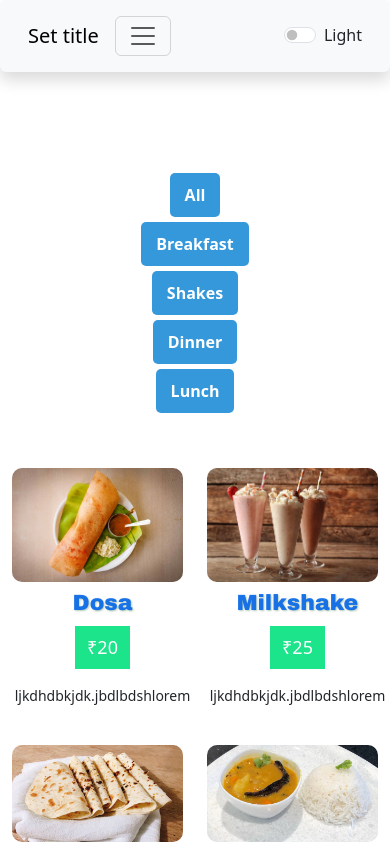
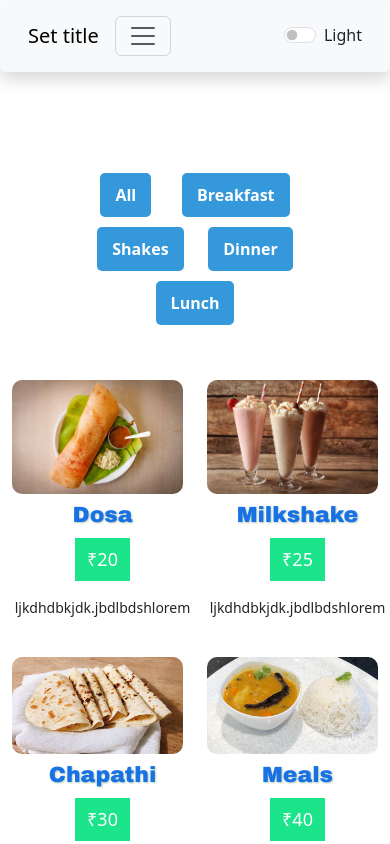
Before and after one commit to pratham-ak2004/restaurant-menu, a React (Vite) app in the folder restaurant/: page / in a window 390 px wide. Shown: the top 844 px of the page. Built offline with nearby package versions, Linux system fonts and the light colour scheme.

Commit message:
implemented responsiveness of filter buttons

```diff
--- a/restaurant/src/components/layout/components/Categories.jsx
+++ b/restaurant/src/components/layout/components/Categories.jsx
@@ -1,22 +1,33 @@
-import React from 'react'
+import React from "react";
 
-const Categories = ({filterItems,categories}) => {
+const Categories = ({ filterItems, categories }) => {
   return (
-    <div className='container'>
-      <div className='row'>
-        <div className='col-8 mx-auto'>
-          <div className='category-tabs'>{
-            categories.map((category,index)=>{
-             return(
-              <button className='filterItems' onClick={()=> filterItems(category)}>{category}</button>
-             )
-            })
-           }
-            </div>
-      </div>
+    <div className="container">
+      <div className="row">
+        <div className="col-8 mx-auto">
+          <div
+
+            style={{
+              display: "flex",
+              flexWrap: "wrap",
+              "justify-content": "center",
+            }}
+          >
+            {categories.map((category, index) => {
+              return (
+                <button
+                  className="filterItems"
+                  onClick={() => filterItems(category)}
+                >
+                  {category}
+                </button>
+              );
+            })}
+          </div>
+        </div>
       </div>
     </div>
-  )
-}
+  );
+};
 
-export default Categories
+export default Categories;
```
